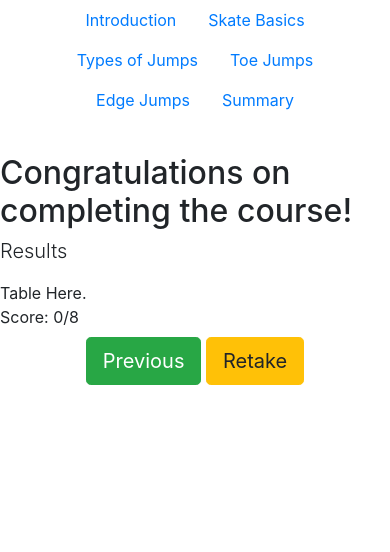
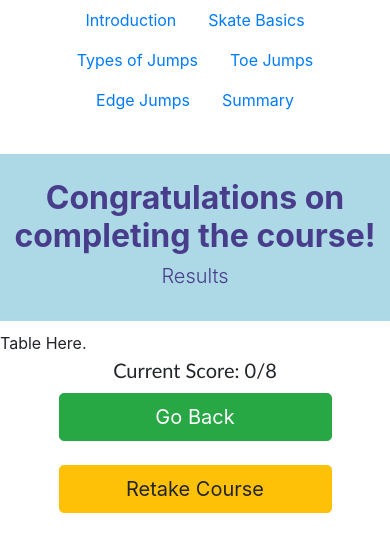
Before and after one commit to JamesLWang/COMS-4170-Final-Project-Group-P3_4, a Flask app: page /final in a window 390 px wide. Shown: the top 552 px of the page. Run offline with Flask 2, Linux system fonts and the light colour scheme; some libraries are stand-ins or nearby versions.

Commit message:
commit/aayush

```diff
--- a/static/main.css
+++ b/static/main.css
@@ -234,7 +234,7 @@ iframe {
       height: 150px;
       width: 15px;
       background-color: white ;
-      z-index=1000000;
+      z-index:1000000;
   }
 
   #main{
@@ -247,3 +247,44 @@ iframe {
   .ui-dialog-titlebar-close{
     display: none;
   }
+
+  .head{
+    padding-top: 25px;
+    padding-bottom: 25px;
+    background-color: lightblue;
+    text-align: center;
+    color: darkslateblue ;
+  }
+
+  .text-bolder{
+    font-weight: bold !important;
+  }
+
+  .content{
+    color: burlywood;
+  }
+
+  .pic {
+    opacity: 1;
+  }
+
+  .img-indent {
+    display: flex;
+    justify-content: center;
+  }
+
+  .text-centering {
+    text-align: center;
+    font-family: 'Gill Sans', 'Gill Sans MT', Calibri, 'Trebuchet MS', sans-serif;
+    font-weight: 2;
+    font-size: 20px;
+  }
+
+  .btn-centering {
+    padding: 0 15% 0 15%;
+  }
+
+  .list-items {
+    font-family: Georgia, 'Times New Roman', Times, serif;
+    font-size: large;
+  }
--- a/templates/final.html
+++ b/templates/final.html
@@ -25,19 +25,20 @@
         Table Here.
     </div>
     <div class="col-md-6 col-sm-6">
-        Score: <label class="score" name="score">{{data.score}}</label>/8
+        <div class="text-centering">
+        Current Score: <label class="score" name="score">{{data.score}}</label>/8
+        </div>
+        <div class="btn-centering">
+            <div>
+                <a href="{{data['prev']}}"><button class="btn btn-lg btn-success btn-block">Go Back</button></a>
+            </div>
+            <br>
+            <div>
+                <a href="{{data['restart']}}"><button class="btn btn-lg btn-warning btn-block">Retake Course</button></a>
+            </div>
+        </div>
     </div>
 </div>
 
 
-<center>
-    <span>
-        <a href="{{data['prev']}}"><button class="btn btn-lg btn-success">Previous</button></a>
-    </span>
-    <span>
-        <a href="{{data['restart']}}"><button class="btn btn-lg btn-warning">Retake</button></a>
-    </span>
-</center>
-
-
 {% endblock %}
```
Also changed, not shown: templates/learn_v1.html (+5 -6 lines), templates/learn_v2.html (+5 -5 lines), templates/welcome.html (+10 -14 lines).
